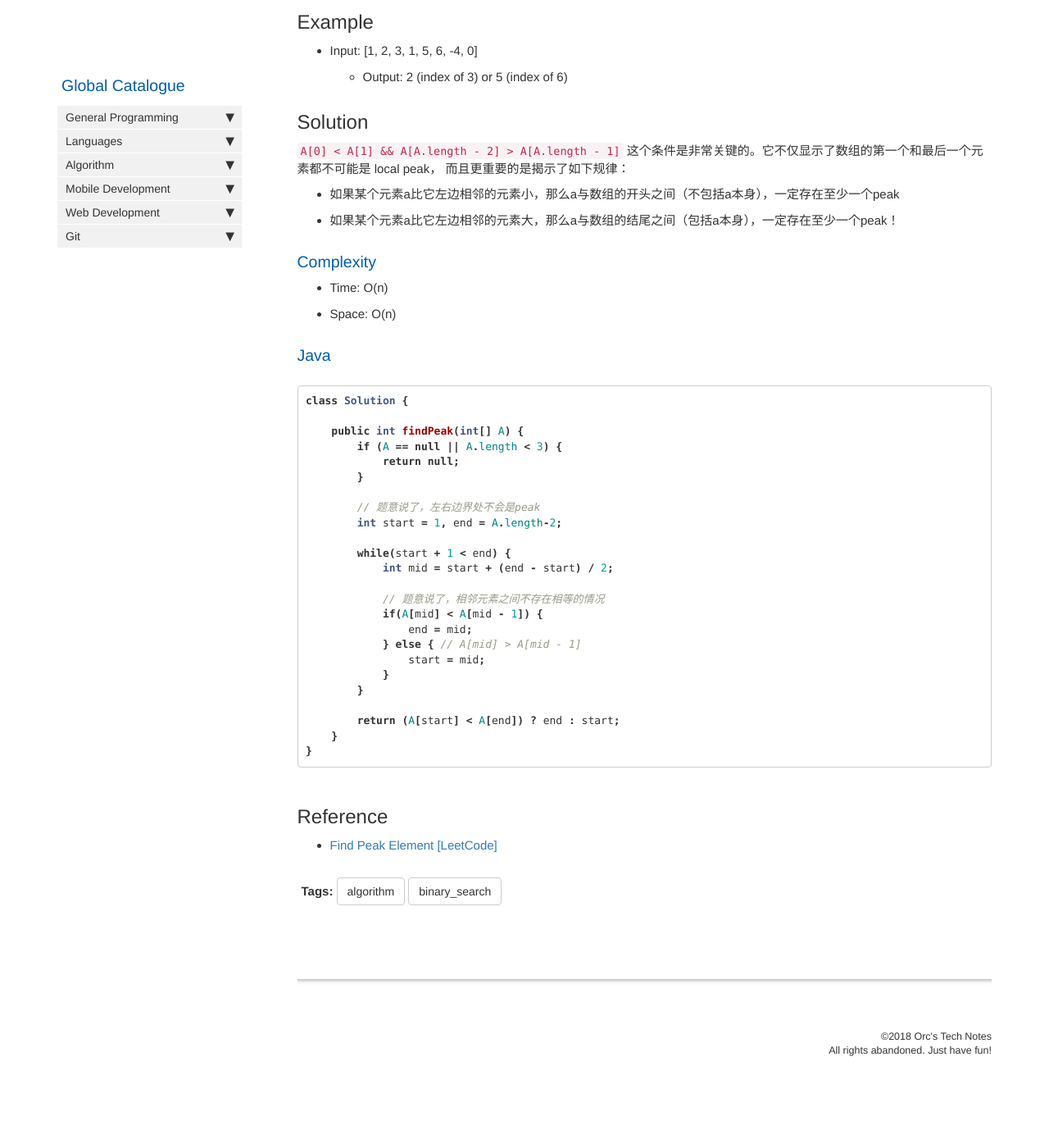
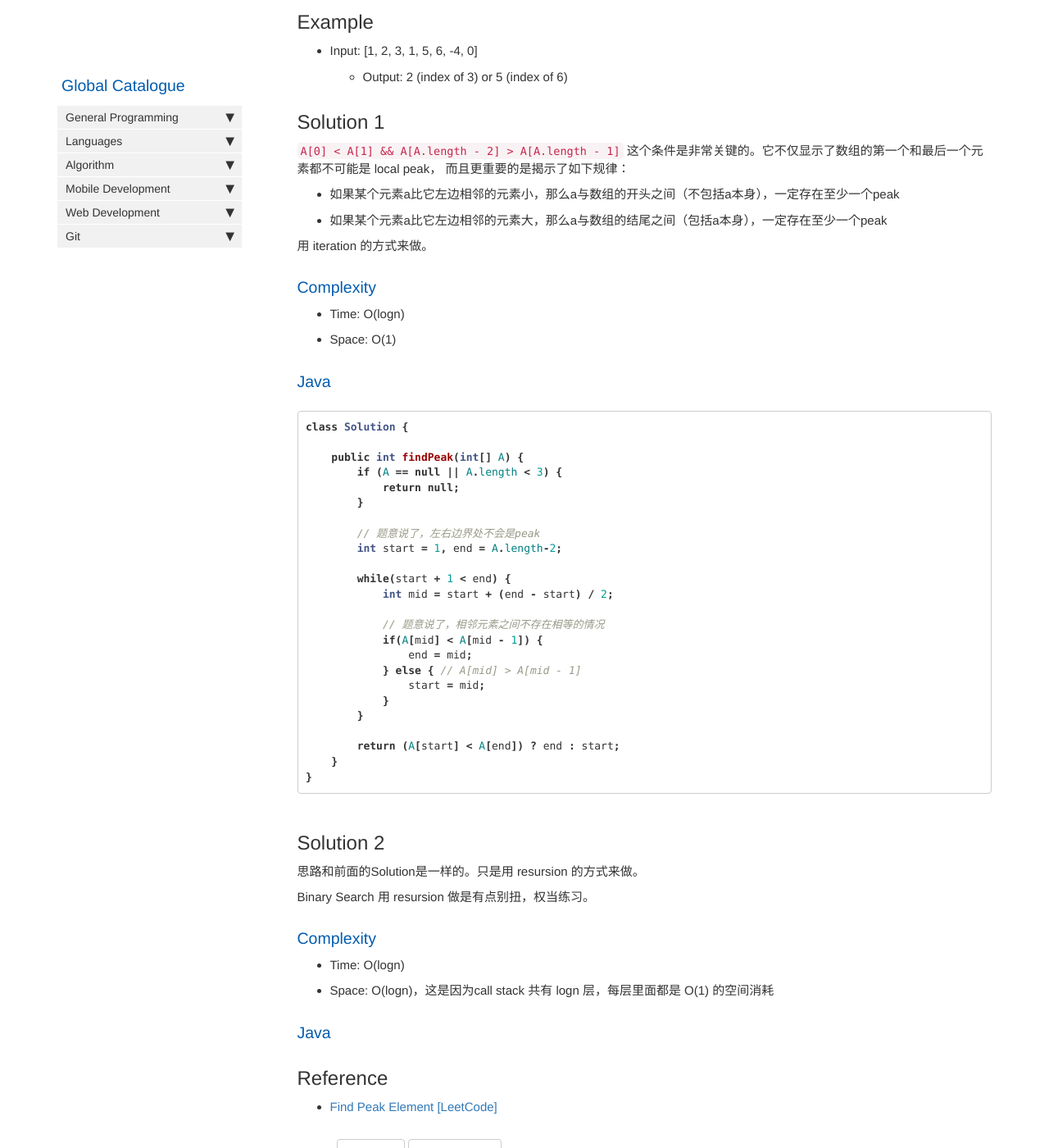
Before and after one commit to HungryOrc/hungryorc.github.io, a Jekyll site: the page built from pages/algorithm/algorithm_find_peak_in_array_local.md, in a window 1280 px wide and 1400 px high, scrolled down 375 px. Shown: the whole window at 82% size. Built offline with Jekyll 4.4.1, drawn with Linux system fonts in a browser that asks for light colours; nearby versions of some CDN libraries; comment, search, counter and statistics services are not loaded; before the commit the page ends 1716 px from its top, so only the background shows below that.

Commit message:
Update algorithm_find_peak_in_array_local.md

````diff
--- a/pages/algorithm/algorithm_find_peak_in_array_local.md
+++ b/pages/algorithm/algorithm_find_peak_in_array_local.md
@@ -19,15 +19,17 @@ toc: false
 * Input: [1, 2, 3, 1, 5, 6, -4, 0]
   * Output: 2 (index of 3) or 5 (index of 6)
 
-## Solution
+## Solution 1
 `A[0] < A[1] && A[A.length - 2] > A[A.length - 1]` 这个条件是非常关键的。它不仅显示了数组的第一个和最后一个元素都不可能是 local peak，
 而且更重要的是揭示了如下规律：
 * 如果某个元素a比它左边相邻的元素小，那么a与数组的开头之间（不包括a本身），一定存在至少一个peak
-* 如果某个元素a比它左边相邻的元素大，那么a与数组的结尾之间（包括a本身），一定存在至少一个peak！
+* 如果某个元素a比它左边相邻的元素大，那么a与数组的结尾之间（包括a本身），一定存在至少一个peak
+
+用 iteration 的方式来做。
 
 ### Complexity
-* Time: O(n)
-* Space: O(n)
+* Time: O(logn)
+* Space: O(1)
 
 ### Java
 ```java
@@ -57,6 +59,17 @@ class Solution {
 }
 ```
 
+## Solution 2
+思路和前面的Solution是一样的。只是用 resursion 的方式来做。
+
+Binary Search 用 resursion 做是有点别扭，权当练习。
+
+### Complexity
+* Time: O(logn)
+* Space: O(logn)，这是因为call stack 共有 logn 层，每层里面都是 O(1) 的空间消耗
+
+### Java
+
 ## Reference
 * [Find Peak Element [LeetCode]](https://leetcode.com/problems/find-peak-element/description/)
 
````
